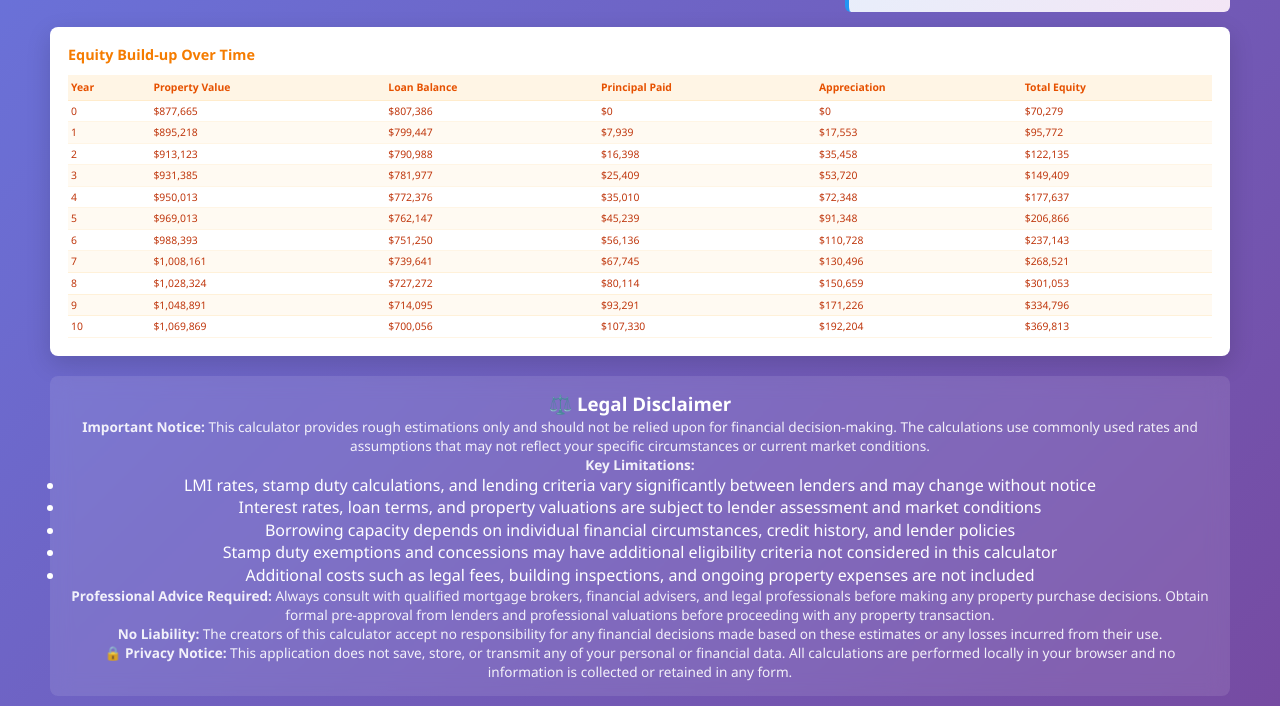
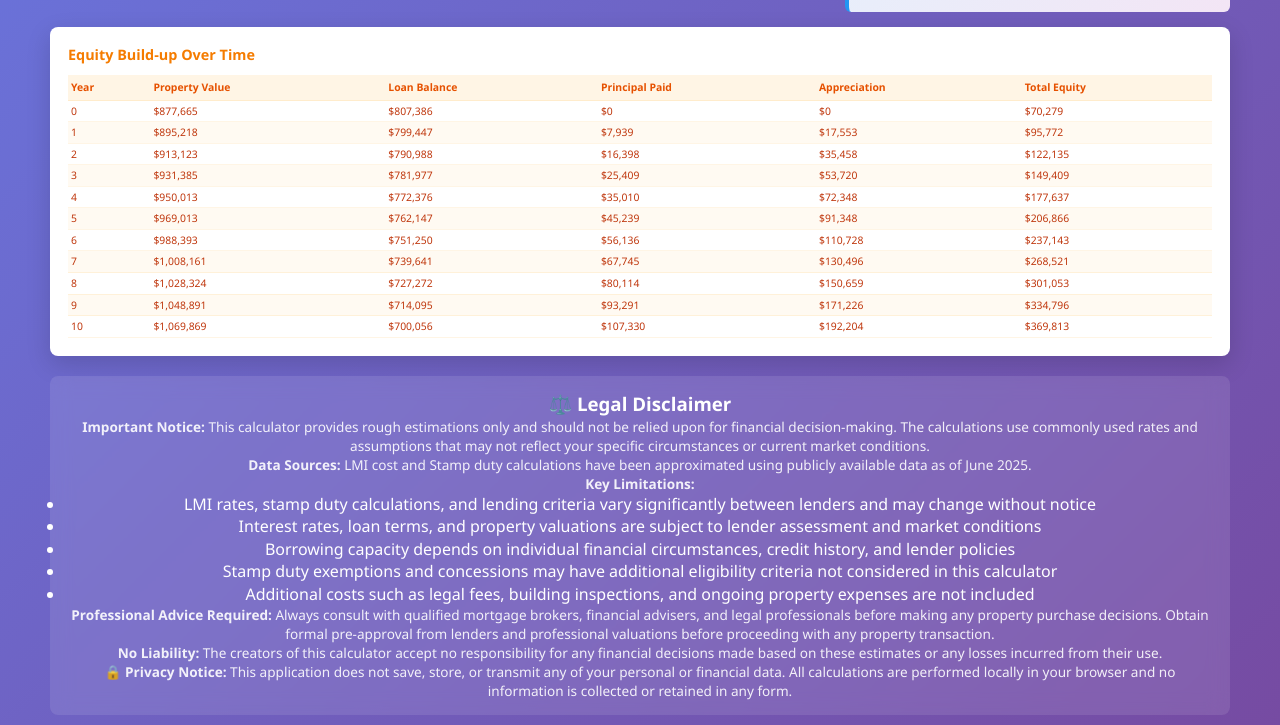
Before and after one commit to sagarsameer-pers/property-affordability-calculator, a plain HTML site: page index.html in a window 1280 px wide. Shown: the part 679-1404 px from the top of the page. Drawn offline with Linux system fonts and the light colour scheme.

Commit message:
Add disclaimer note about LMI and Stamp duty data sources

```diff
--- a/index.html
+++ b/index.html
@@ -339,6 +339,8 @@
                 <h3>⚖️ Legal Disclaimer</h3>
                 <p><strong>Important Notice:</strong> This calculator provides rough estimations only and should not be relied upon for financial decision-making. The calculations use commonly used rates and assumptions that may not reflect your specific circumstances or current market conditions.</p>
 
+                <p><strong>Data Sources:</strong> LMI cost and Stamp duty calculations have been approximated using publicly available data as of June 2025.</p>
+
                 <p><strong>Key Limitations:</strong></p>
                 <ul>
                     <li>LMI rates, stamp duty calculations, and lending criteria vary significantly between lenders and may change without notice</li>
```
